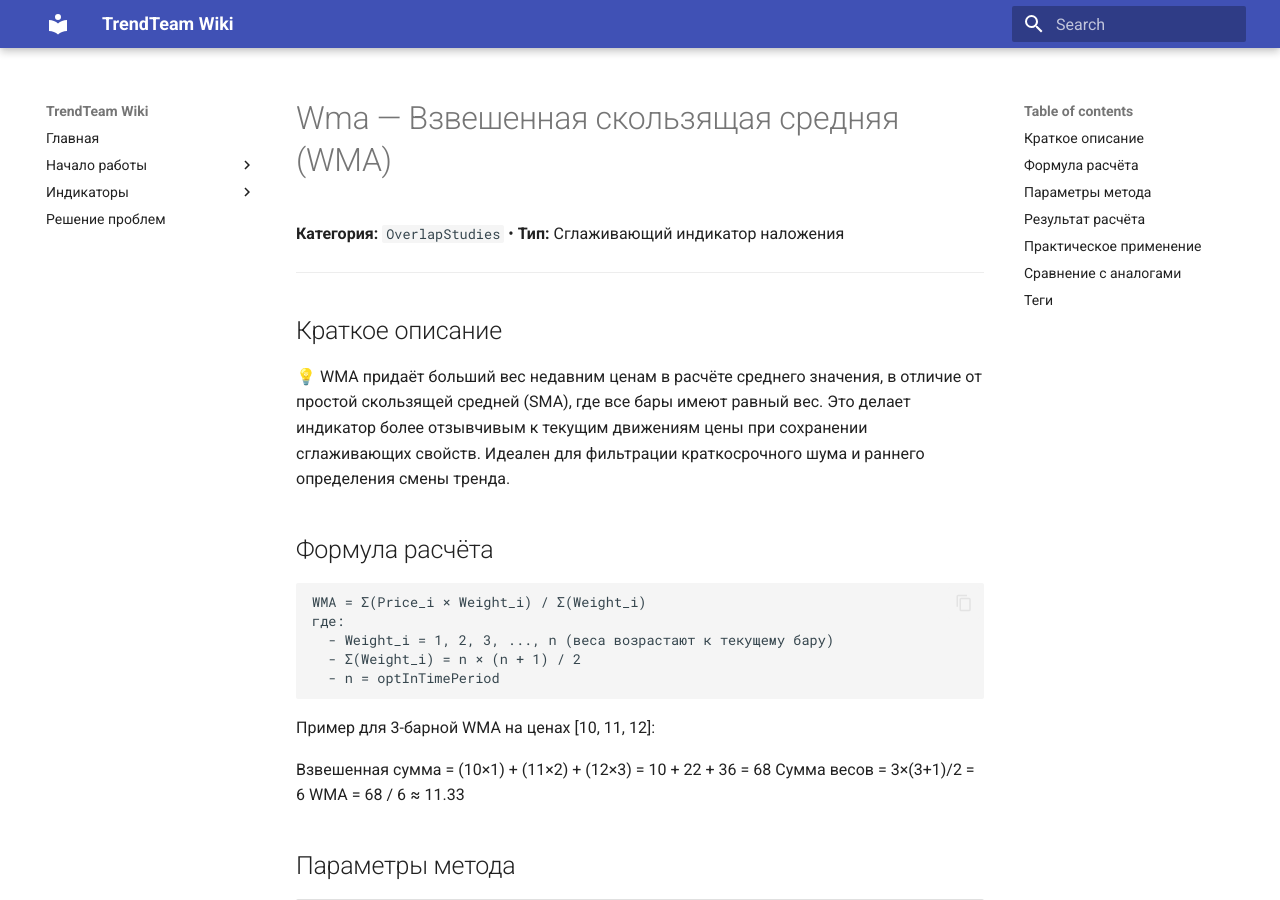
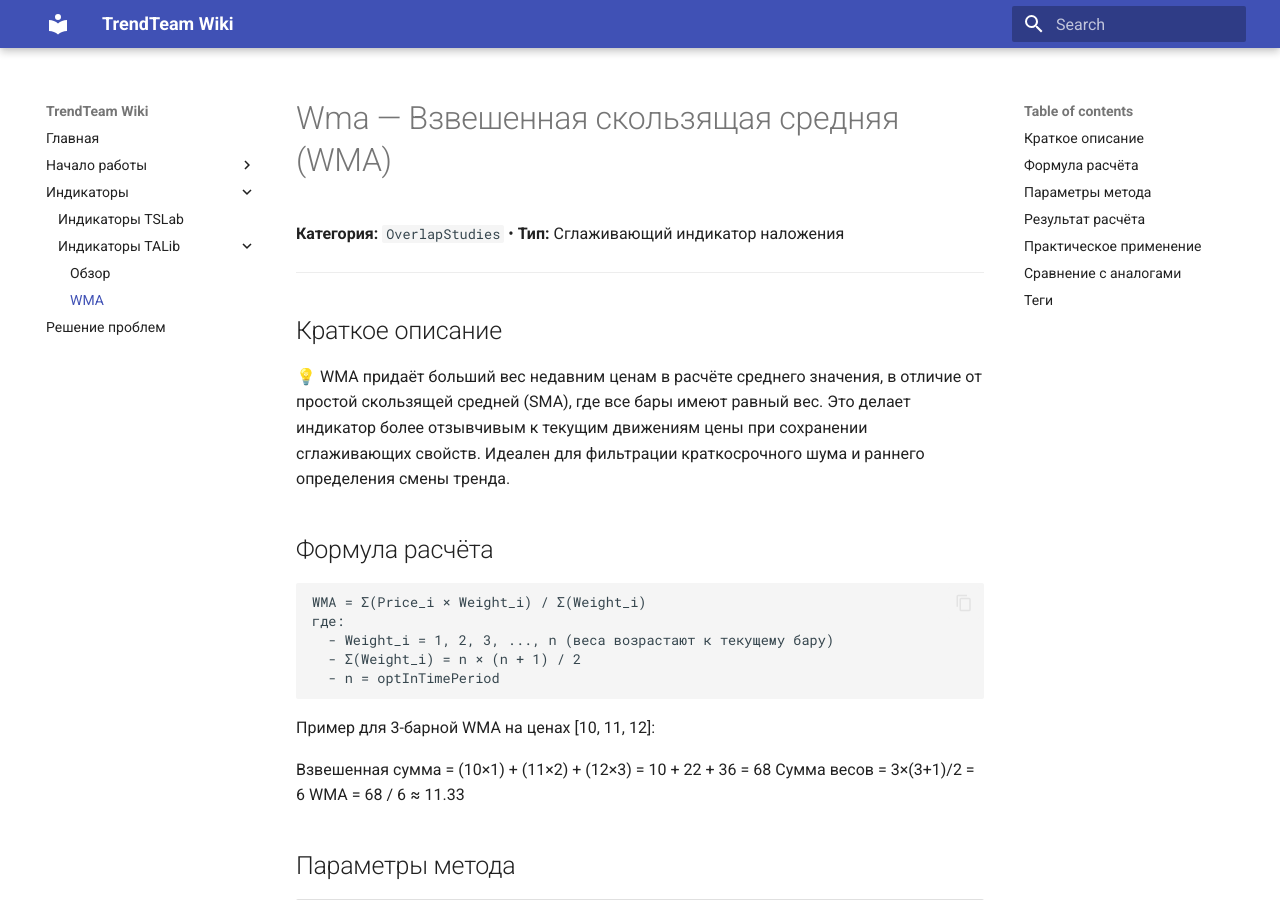
Before and after one commit to TradingLaboratory/wiki, an MkDocs documentation site: the page built from docs/TALib-Indicators/Wma-TALib.md, in a window 1280 px wide and 900 px high. Built offline with MkDocs 1.6.1 and Material for MkDocs 9.7.7, drawn with Linux system fonts in a browser that asks for light colours.

Commit message:
Уточнил путь к файлу Wma-Talib.md

```diff
--- a/mkdocs.yml
+++ b/mkdocs.yml
@@ -58,7 +58,7 @@ nav:
       # Страница "Обзор" из корневого файла TALib-Indicators.md
       - Обзор: TALib-Indicators.md
       # Конкретные индикаторы из подпапки
-      - WMA: TALib-Indicators/WmaTALib.md
+      - WMA: TALib-Indicators/Wma-TALib.md
 
   # Страница "Решение проблем"
   - Решение проблем: troubleshooting.md
```
